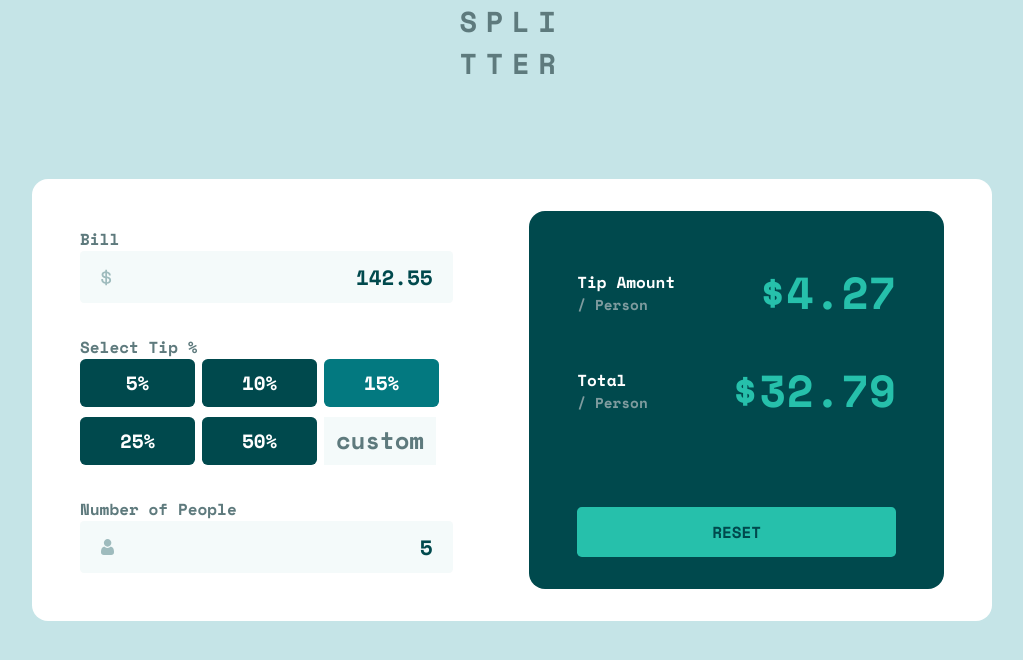
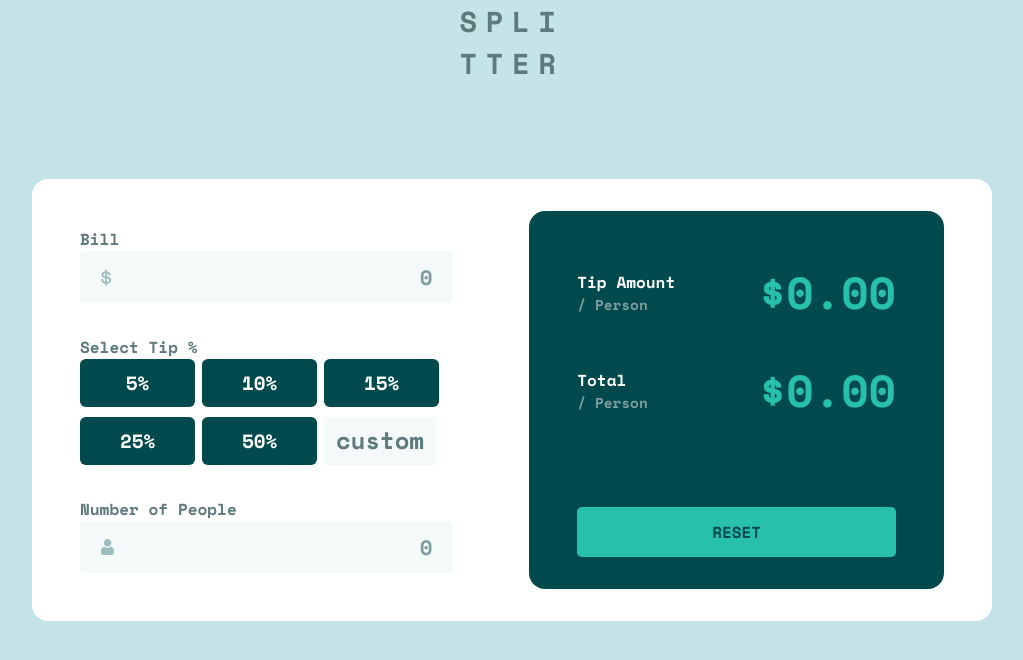
Before and after one commit to iam-habib/Tip-calculator-app, a plain HTML site: page index.html in a window 1280 px wide. Shown: the whole page, without its empty margins (128-1151 px from the left). Drawn offline with nearby package versions, Linux system fonts and the light colour scheme.

Commit message:
Update index.html

```diff
--- a/index.html
+++ b/index.html
@@ -26,7 +26,6 @@
               id="bill"
               name="bill"
               placeholder="0"
-              value="142.55"
             />
           </div>
           <div class="select-tip-container">
@@ -34,7 +33,7 @@
             <div class="select-tip">
               <span class="tip-percentage tip-5">5%</span>
               <span class="tip-percentage tip-10">10%</span>
-              <span class="tip-percentage tip-15 active">15%</span>
+              <span class="tip-percentage tip-15">15%</span>
               <span class="tip-percentage tip-25">25%</span>
               <span class="tip-percentage tip-50">50%</span>
               <input type="text" class="custom-tip" placeholder="custom" />
@@ -48,7 +47,6 @@
               id="person"
               name="person"
               placeholder="0"
-              value="5"
             />
           </div>
         </div>
@@ -59,14 +57,14 @@
                 <span>Tip Amount</span>
                 <p>/ Person</p>
               </div>
-              <h1 class="tip-amount">$4.27</h1>
+              <h1 class="tip-amount">$0.00</h1>
             </div>
             <div class="total-c">
               <div class="total-details">
                 <span>Total</span>
                 <p>/ Person</p>
               </div>
-              <h1 class="total">$32.79</h1>
+              <h1 class="total">$0.00</h1>
             </div>
           </div>
           <a class="reset" href="#">RESET</a>
```
